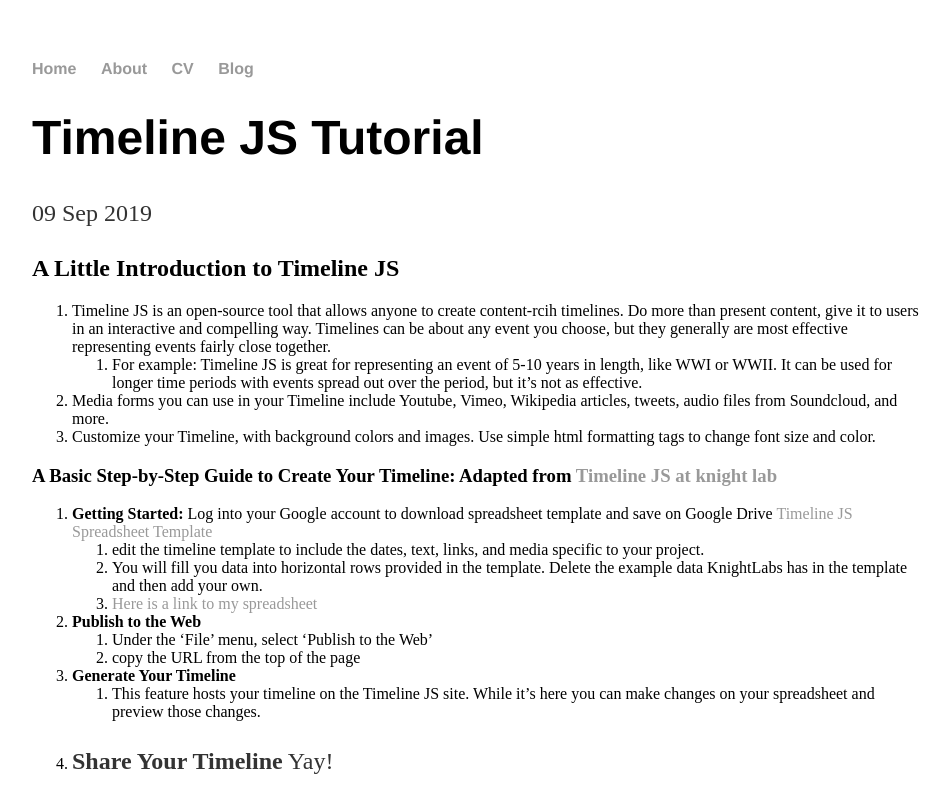
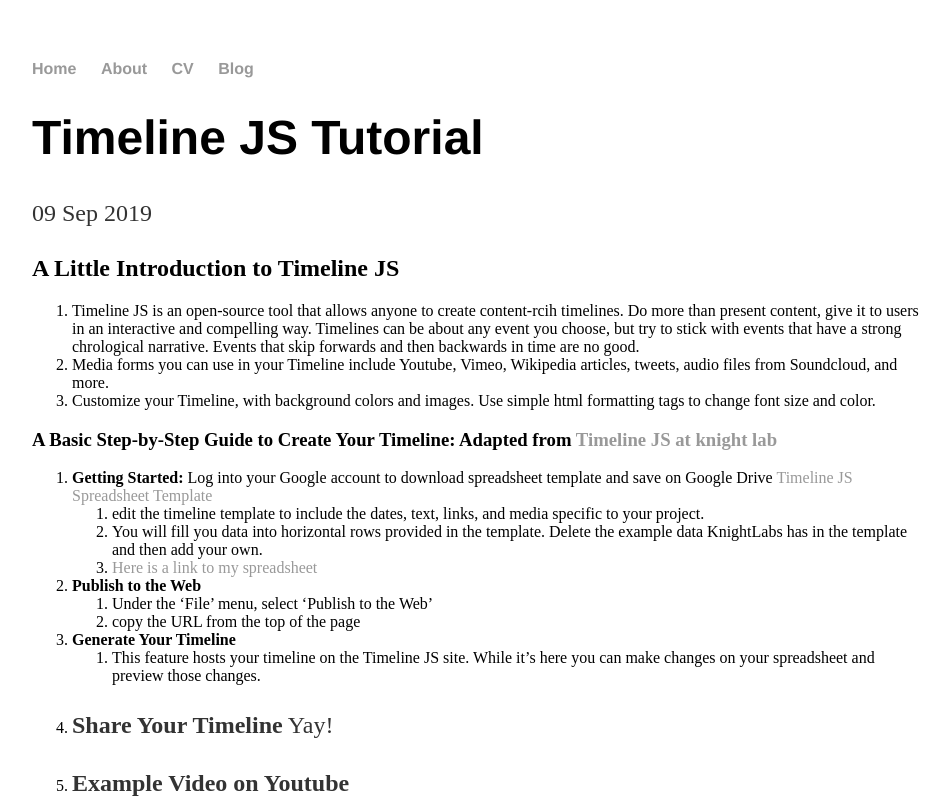
Before and after one commit to HannahEnsignGeorge/HannahEnsignGeorge.github.io, a Jekyll site: the page built from _posts/2019-09-09-Timeline-JS-Tutorial.md, in a window 1280 px wide and 900 px high, cut to the strip 0-800 px from the top of the window. Shown: the whole strip, without its empty margins (160-1109 px from the left). Built offline with Jekyll 4.4.1, drawn with Linux system fonts in a browser that asks for light colours.

Commit message:
Update 2019-09-09-Timeline-JS-Tutorial.md

```diff
--- a/_posts/2019-09-09-Timeline-JS-Tutorial.md
+++ b/_posts/2019-09-09-Timeline-JS-Tutorial.md
@@ -6,8 +6,7 @@
 
 ## A Little Introduction to Timeline JS ##
 
-1. Timeline JS is an open-source tool that allows anyone to create content-rcih timelines. Do more than present content, give it to users in an interactive and compelling way. Timelines can be about any event you choose, but they generally are most effective representing events fairly close together.
-    1. For example: Timeline JS is great for representing an event of 5-10 years in length, like WWI or WWII. It can be used for longer time periods with events spread out over the period, but it's not as effective.
+1. Timeline JS is an open-source tool that allows anyone to create content-rcih timelines. Do more than present content, give it to users in an interactive and compelling way. Timelines can be about any event you choose, but try to stick with events that have a strong chrological narrative. Events that skip forwards and then backwards in time are no good.
 2. Media forms you can use in your Timeline include Youtube, Vimeo, Wikipedia articles, tweets, audio files from Soundcloud, and more.
 3. Customize your Timeline, with background colors and images. Use simple html formatting tags to change font size and color.
 
```
